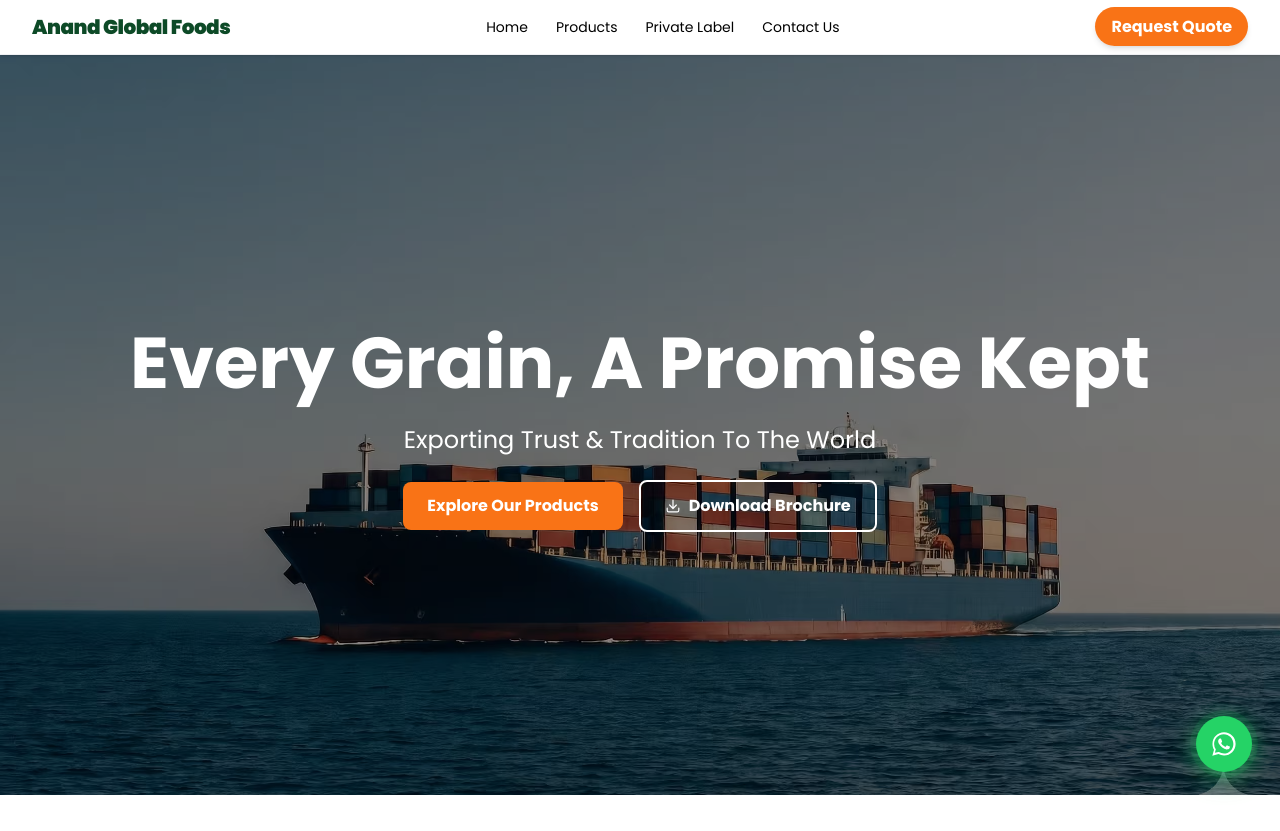
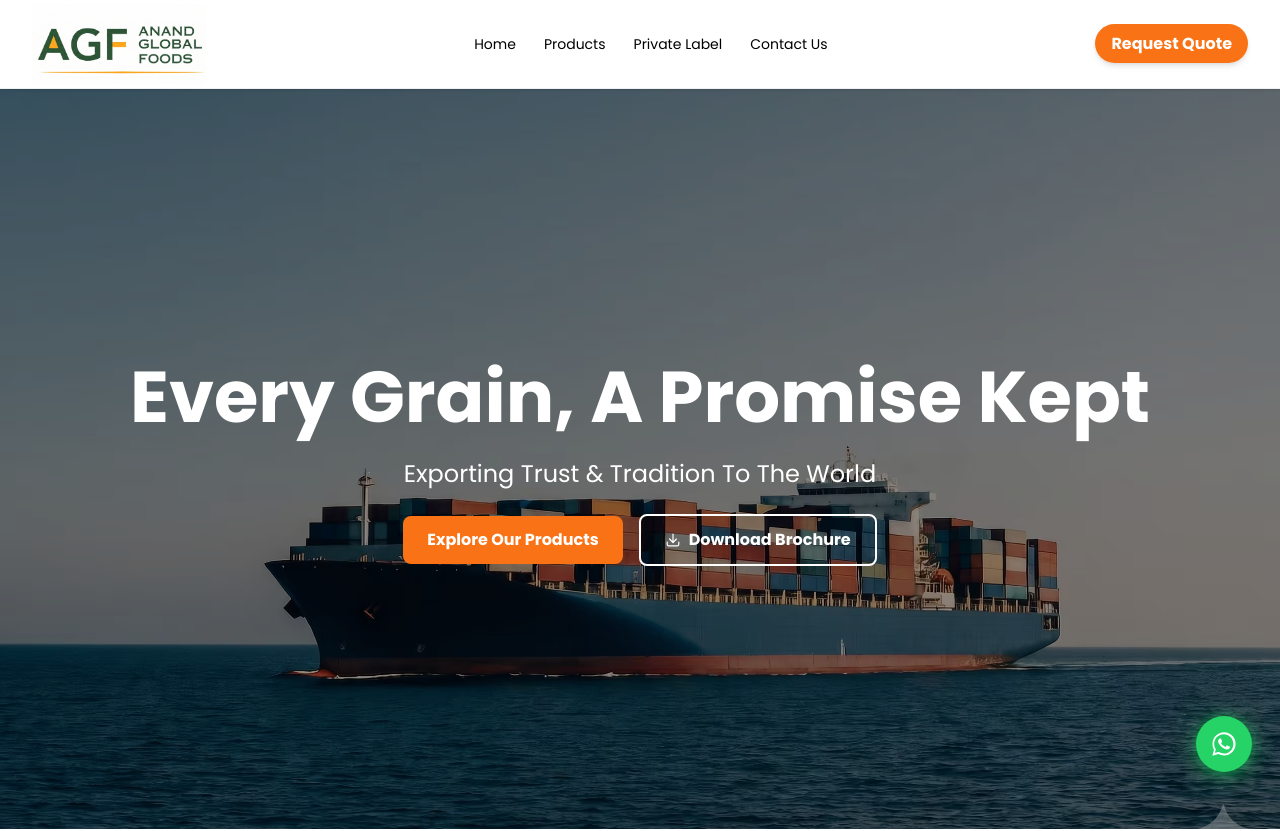
Before and after one commit to ASHISHSINGHNEGI/agf, a Next.js app: page / in a window 1280 px wide. Shown: the top 831 px of the page. Built offline with nearby package versions, Linux system fonts and the light colour scheme.

Commit message:
update:logo changed and made it bigger

```diff
--- a/app/components/NavBar.tsx
+++ b/app/components/NavBar.tsx
@@ -16,13 +16,16 @@ export default function NavBar() {
 
   return (
     <header className="w-full sticky top-0 z-50 bg-white/80 backdrop-blur-lg border-b border-gray-200/60 shadow-sm">
-      <div className="max-w-7xl mx-auto px-6 lg:px-8 w-full flex justify-between items-center py-3">
+      <div className="max-w-7xl mx-auto px-6 lg:px-8 w-full flex justify-between items-center py-1">
         {/* Logo */}
         <div>
           <Link href="/" className="flex items-baseline gap-1.5">
-          <span className="text-[20px] font-black text-primary tracking-tight">
-            Anand Global Foods
-          </span>
+            <img
+              // src="/logo/logoWithoutBg.avif"
+              src="/logo/AGFLogo_withoutTagLine.PNG"
+              alt="Anand Global Foods Logo"
+              className="h-20 w-auto object-contain"
+            />
           </Link>
         </div>
 
@@ -129,7 +132,11 @@ export default function NavBar() {
                 Contact Us
               </span>
             </Link>
-          <Link href="/pages/contact" onClick={closeMenu} className="mx-4 mt-3">
+            <Link
+              href="/pages/contact"
+              onClick={closeMenu}
+              className="mx-4 mt-3"
+            >
               <span className="block text-center bg-secondary text-white px-5 py-3 rounded-full font-semibold hover:bg-orange-600 transition-all duration-300 ease-in-out shadow-md">
                 Request Quote
               </span>
--- a/app/components/footer.tsx
+++ b/app/components/footer.tsx
@@ -7,17 +7,17 @@ export default function Footer() {
     <footer className="bg-primary text-white">
       {/* Main Footer Content */}
       <div className="max-w-7xl mx-auto px-4 sm:px-6 lg:px-8 py-12">
-        {" "}
         <div className="grid grid-cols-1 md:grid-cols-2 lg:grid-cols-4 gap-8">
           {/* Company Info & Logo */}
           <div className="lg:col-span-1">
             <div className="mb-6">
               <Image
-                src="/logo/logoWithoutBg.avif"
+                src="/logo/AGFLogo.PNG"
+                // src="/logo/logoWithoutBg.avif"
                 alt="AGF Logo"
-                width={120}
-                height={120}
-                className="w-auto h-16 filter brightness-0 invert"
+                width={240}
+                height={240}
+                className="w-auto h-24 filter brightness-0 invert"
               />
             </div>
             <p className="text-gray-300 mb-4 leading-relaxed">
```
Also changed, not shown: public/logo/AGFLogo.PNG (renamed from public/logo/AGF Logo.PNG), public/logo/AGFLogo_withoutTagLine.PNG (added). Lines whose indentation alone changed are shown as unchanged.
